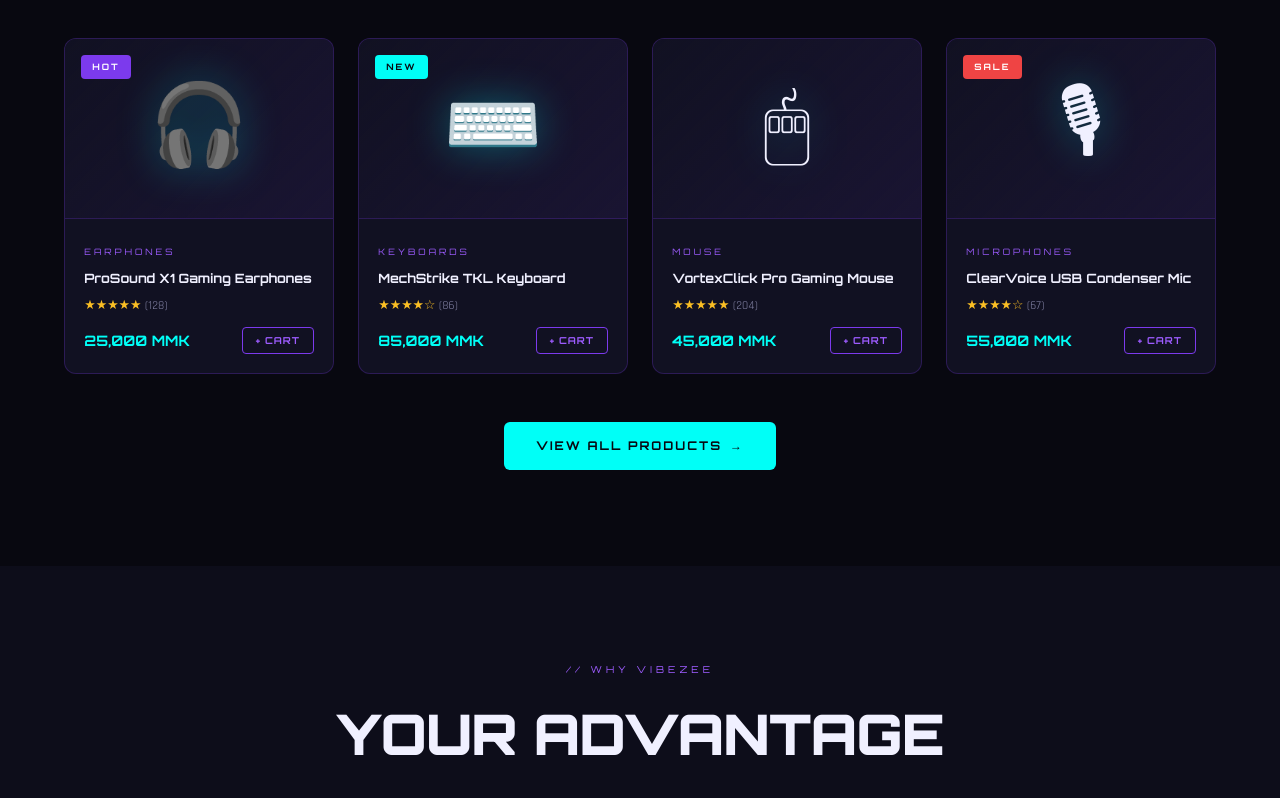
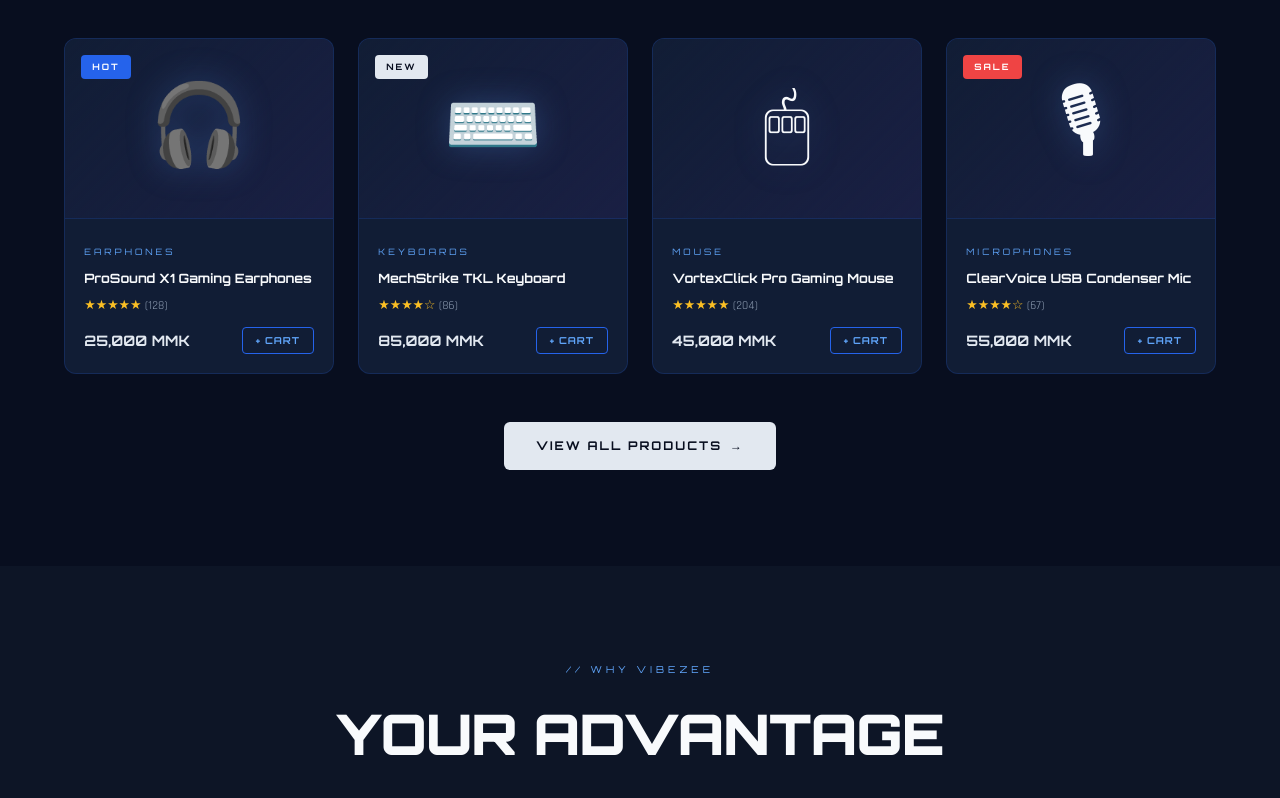
Before and after one commit to boexaw-ship-it/VibeZee, a plain HTML site: page index.html in a window 1280 px wide. Shown: the part 1839-2637 px from the top of the page. Drawn offline with Linux system fonts and the light colour scheme.

Commit message:
Add files via upload

```diff
--- a/css/admin.css
+++ b/css/admin.css
@@ -34,7 +34,7 @@
 .gate-glow {
   position: absolute;
   width: 600px; height: 600px;
-  background: rgba(124,58,237,0.1);
+  background: rgba(37,99,235,0.1);
   border-radius: 50%;
   filter: blur(120px);
   top: 50%; left: 50%;
--- a/css/login.css
+++ b/css/login.css
@@ -34,13 +34,13 @@ body {
 }
 .glow-left {
   width: 500px; height: 500px;
-  background: rgba(124,58,237,0.12);
+  background: rgba(37,99,235,0.12);
   top: 10%; left: -10%;
   animation: glowDrift 8s ease-in-out infinite alternate;
 }
 .glow-right {
   width: 400px; height: 400px;
-  background: rgba(0,255,247,0.07);
+  background: rgba(96,165,250,0.07);
   bottom: 10%; right: -5%;
   animation: glowDrift 10s ease-in-out infinite alternate-reverse;
 }
--- a/css/style.css
+++ b/css/style.css
@@ -3,27 +3,27 @@
    ============================================= */
 
 :root {
-  --bg: #080810;
-  --bg-2: #0d0d1a;
-  --bg-card: #111122;
-  --bg-card-hover: #161630;
-  --purple: #7c3aed;
-  --purple-light: #9d5cff;
-  --purple-dark: #5b21b6;
-  --cyan: #00fff7;
-  --cyan-dim: rgba(0, 255, 247, 0.15);
-  --cyan-glow: rgba(0, 255, 247, 0.5);
-  --white: #f0f0ff;
-  --gray: #8888aa;
-  --gray-dim: #333355;
-  --border: rgba(124, 58, 237, 0.25);
-  --border-cyan: rgba(0, 255, 247, 0.2);
+  --bg: #080e1f;
+  --bg-2: #0d1526;
+  --bg-card: #111d35;
+  --bg-card-hover: #162240;
+  --purple: #2563eb;
+  --purple-light: #60a5fa;
+  --purple-dark: #1d4ed8;
+  --cyan: #e2e8f0;
+  --cyan-dim: rgba(226, 232, 240, 0.1);
+  --cyan-glow: rgba(96, 165, 250, 0.4);
+  --white: #f8fafc;
+  --gray: #94a3b8;
+  --gray-dim: #1e3a5f;
+  --border: rgba(37, 99, 235, 0.2);
+  --border-cyan: rgba(96, 165, 250, 0.25);
   --font-display: 'Orbitron', sans-serif;
   --font-body: 'Rajdhani', sans-serif;
   --transition: 0.3s cubic-bezier(0.4, 0, 0.2, 1);
   --radius: 12px;
-  --shadow-purple: 0 0 40px rgba(124, 58, 237, 0.3);
-  --shadow-cyan: 0 0 40px rgba(0, 255, 247, 0.2);
+  --shadow-purple: 0 4px 30px rgba(37, 99, 235, 0.25);
+  --shadow-cyan: 0 4px 30px rgba(96, 165, 250, 0.15);
 }
 
 /* ── RESET ── */
@@ -109,7 +109,7 @@ img { max-width: 100%; }
   letter-spacing: 2px;
 }
 .logo-vibe { color: var(--white); }
-.logo-zee { color: var(--cyan); text-shadow: 0 0 20px var(--cyan); }
+.logo-zee { color: var(--purple-light); text-shadow: 0 0 15px rgba(96,165,250,0.5); }
 
 .nav-links {
   display: flex;
@@ -241,8 +241,8 @@ img { max-width: 100%; }
 .hero-title em {
   font-style: normal;
   color: transparent;
-  -webkit-text-stroke: 2px var(--cyan);
-  text-shadow: 0 0 40px rgba(0,255,247,0.4);
+  -webkit-text-stroke: 2px var(--purple-light);
+  text-shadow: 0 4px 20px rgba(37,99,235,0.3);
 }
 
 .hero-sub {
@@ -357,7 +357,7 @@ img { max-width: 100%; }
 .hero-icon-float {
   font-size: 6rem;
   animation: float 4s ease-in-out infinite;
-  filter: drop-shadow(0 0 40px rgba(0,255,247,0.5));
+  filter: drop-shadow(0 0 30px rgba(96,165,250,0.4));
 }
 
 /* Scroll indicator */
@@ -385,7 +385,7 @@ img { max-width: 100%; }
 
 /* ── MARQUEE ── */
 .marquee-wrap {
-  background: var(--purple);
+  background: #1d4ed8;
   padding: 0.8rem 0;
   overflow: hidden;
   border-top: 1px solid var(--purple-dark);
@@ -562,7 +562,7 @@ img { max-width: 100%; }
 }
 .product-img-placeholder {
   font-size: 5rem;
-  filter: drop-shadow(0 0 20px rgba(0,255,247,0.3));
+  filter: drop-shadow(0 0 16px rgba(96,165,250,0.25));
   transition: transform 0.4s ease;
 }
 .product-card:hover .product-img-placeholder { transform: scale(1.1); }
```
